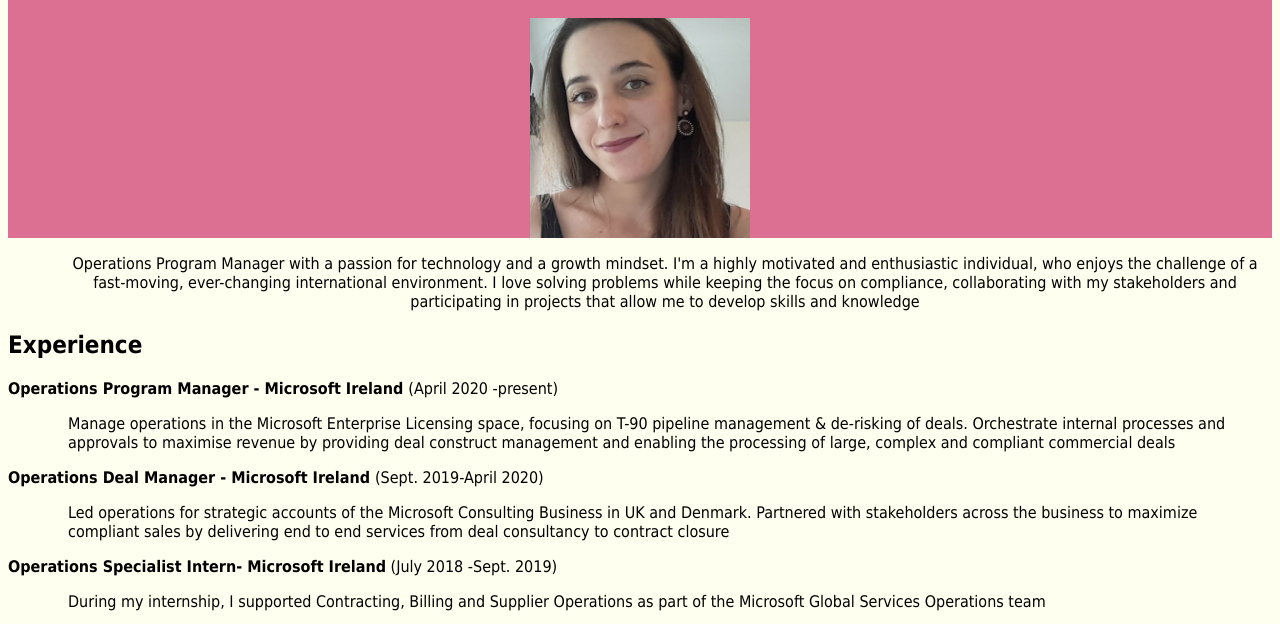
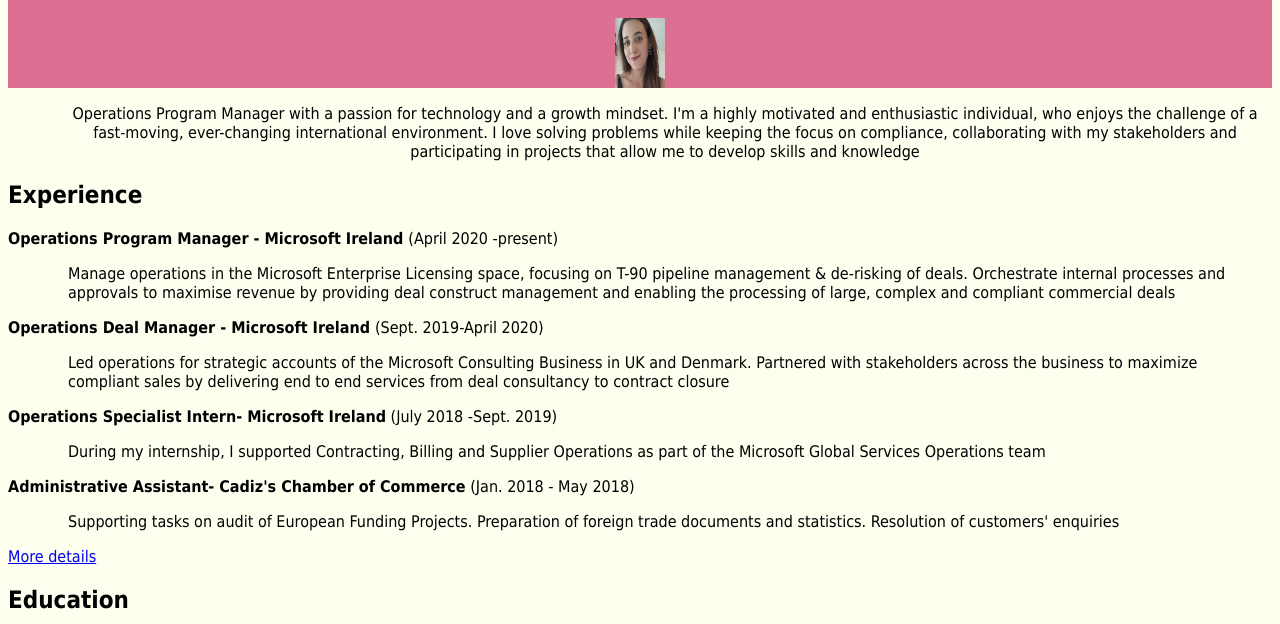
Before and after one commit to VNelena/VNelena.github.io, a plain HTML site: page index.html in a window 1280 px wide. Shown: the part 171-795 px from the top of the page. Drawn offline with Linux system fonts and the light colour scheme.

Commit message:
new width

```diff
--- a/index.html
+++ b/index.html
@@ -9,7 +9,7 @@
 			<h4>E-mail:elenavnicolas@gmail.com</h4>
 			<h4>Phone: 601 37 33 10</h4>
 			<h1>María Elena Vélez Nicolás </h1>
-			<img src="me.jpg" alt="pic of me" style= width:220px;height:220px align: right>
+			<img src="me.jpg" alt="pic of me" style= width:50px;height:70px align: right>
 
 		</div>
 		<p class="intro">Operations Program Manager with a passion for technology and a growth mindset. I'm a highly motivated and enthusiastic individual, who enjoys the challenge of a fast-moving, ever-changing international environment. I love solving problems while keeping the focus on compliance,
```
